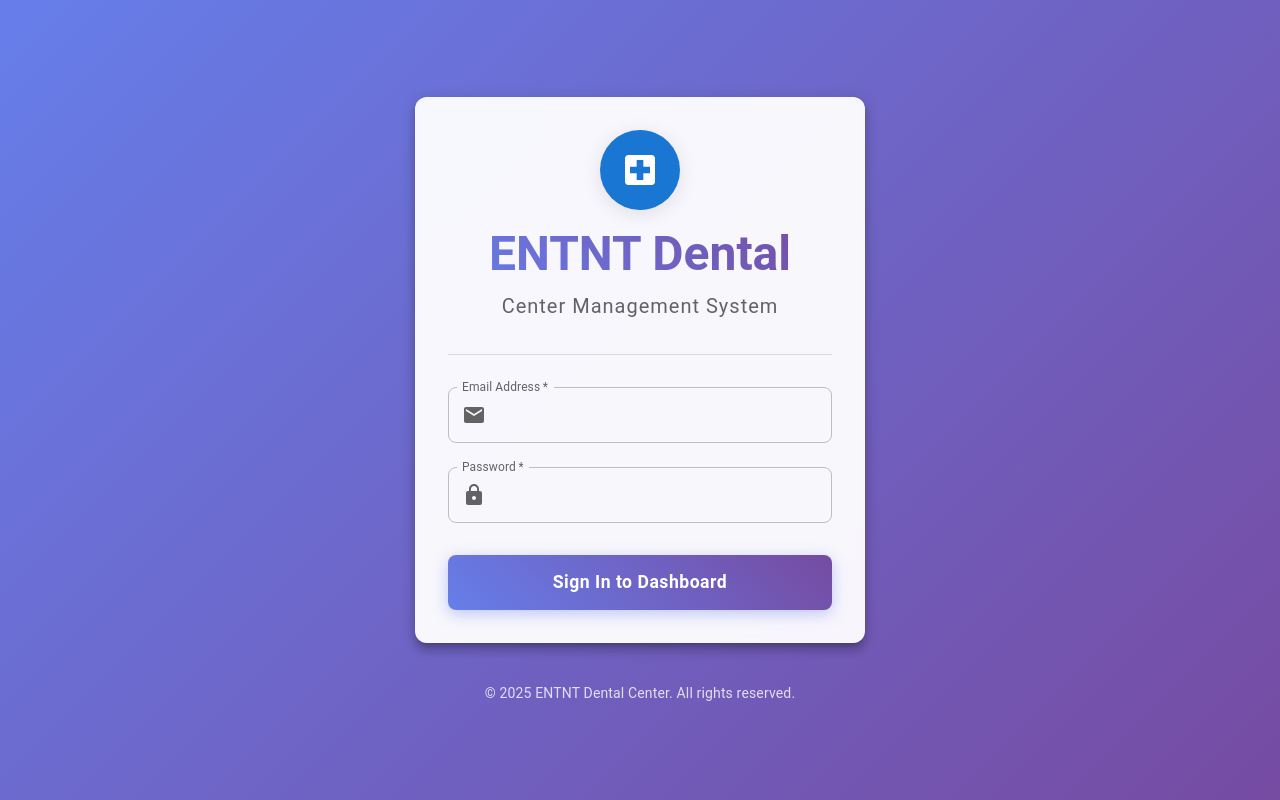
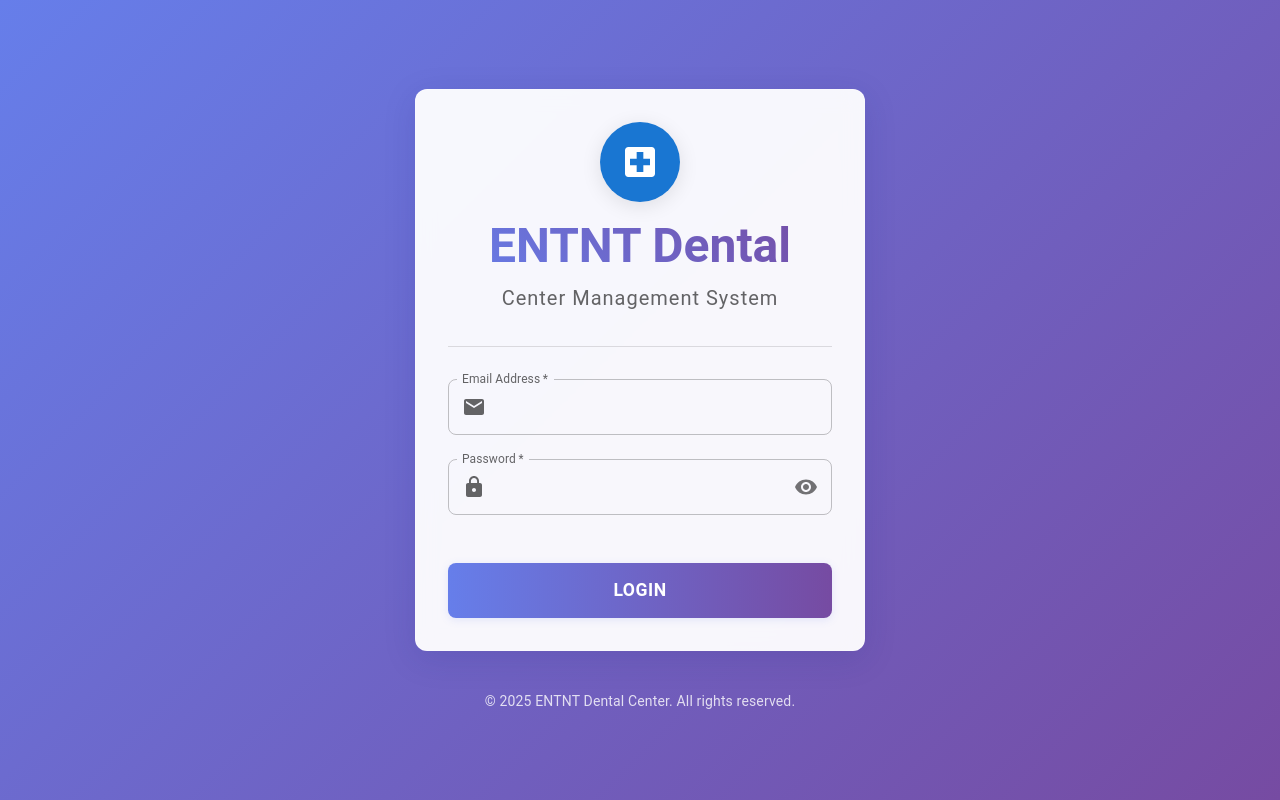
Before and after one commit to Abchoudhary2512/ENTNT_Assignment, a React (Vite) app: page /login in a window 1280 px wide. Built offline with nearby package versions, Linux system fonts and the light colour scheme.

Commit message:
Fix the Login UI

```diff
--- a/src/components/auth/Login.jsx
+++ b/src/components/auth/Login.jsx
@@ -12,12 +12,17 @@ import {
   Container,
   Paper,
   Divider,
-  Avatar
+  Avatar,
+  InputAdornment,
+  IconButton,
+  CircularProgress
 } from '@mui/material'
 import {
   LocalHospital as HospitalIcon,
   Lock as LockIcon,
-  Email as EmailIcon
+  Email as EmailIcon,
+  Visibility,
+  VisibilityOff
 } from '@mui/icons-material'
 
 const Login = () => {
@@ -25,6 +30,7 @@ const Login = () => {
   const [password, setPassword] = useState('')
   const [error, setError] = useState('')
   const [loading, setLoading] = useState(false)
+  const [showPassword, setShowPassword] = useState(false)
 
   const { login } = useAuth()
   const navigate = useNavigate()
@@ -73,13 +79,23 @@ const Login = () => {
           <Paper
             elevation={8}
             sx={{
-              p: 4,
+              p: { xs: 2, sm: 4 },
               borderRadius: 3,
               background: 'rgba(255, 255, 255, 0.95)',
               backdropFilter: 'blur(10px)',
               border: '1px solid rgba(255, 255, 255, 0.2)',
               width: '100%',
-              maxWidth: 450
+              maxWidth: 450,
+              boxShadow: '0 8px 32px 0 rgba(31, 38, 135, 0.15)',
+              transition: 'box-shadow 0.3s',
+              '&:hover': {
+                boxShadow: '0 16px 48px 0 rgba(31, 38, 135, 0.22)',
+              },
+              animation: 'fadeIn 1s',
+              '@keyframes fadeIn': {
+                from: { opacity: 0, transform: 'translateY(40px)' },
+                to: { opacity: 1, transform: 'none' }
+              }
             }}
           >
             {/* Header */}
@@ -175,13 +191,25 @@ const Login = () => {
                 <TextField
                   fullWidth
                   label="Password"
-                  type="password"
+                  type={showPassword ? 'text' : 'password'}
                   value={password}
                   onChange={(e) => setPassword(e.target.value)}
                   required
                   autoComplete="current-password"
                   InputProps={{
                     startAdornment: <LockIcon sx={{ mr: 1, color: 'text.secondary' }} />,
+                    endAdornment: (
+                      <InputAdornment position="end">
+                        <IconButton
+                          aria-label={showPassword ? 'Hide password' : 'Show password'}
+                          onClick={() => setShowPassword((show) => !show)}
+                          edge="end"
+                          size="large"
+                        >
+                          {showPassword ? <VisibilityOff /> : <Visibility />}
+                        </IconButton>
+                      </InputAdornment>
+                    )
                   }}
                   sx={{
                     '& .MuiOutlinedInput-root': {
@@ -211,26 +239,19 @@ const Login = () => {
                 disabled={loading}
                 sx={{
                   py: 1.5,
+                  fontWeight: 700,
+                  fontSize: '1.1rem',
                   borderRadius: 2,
-                  fontSize: '1.1rem',
-                  fontWeight: 600,
-                  textTransform: 'none',
-                  background: 'linear-gradient(45deg, #667eea, #764ba2)',
-                  boxShadow: '0 4px 15px rgba(102, 126, 234, 0.4)',
+                  background: 'linear-gradient(90deg, #667eea 0%, #764ba2 100%)',
+                  boxShadow: '0 2px 8px rgba(102,126,234,0.15)',
+                  transition: 'background 0.3s',
                   '&:hover': {
-                    background: 'linear-gradient(45deg, #5a6fd8, #6a4190)',
-                    boxShadow: '0 6px 20px rgba(102, 126, 234, 0.6)',
-                    transform: 'translateY(-1px)',
+                    background: 'linear-gradient(90deg, #764ba2 0%, #667eea 100%)',
                   },
-                  '&:disabled': {
-                    background: 'linear-gradient(45deg, #b0b0b0, #909090)',
-                    boxShadow: 'none',
-                    transform: 'none',
-                  },
-                  transition: 'all 0.3s ease'
+                  mt: 2
                 }}
               >
-                {loading ? 'Signing In...' : 'Sign In to Dashboard'}
+                {loading ? <CircularProgress size={28} sx={{ color: 'white' }} /> : 'Login'}
               </Button>
             </Box>
           </Paper>
```
